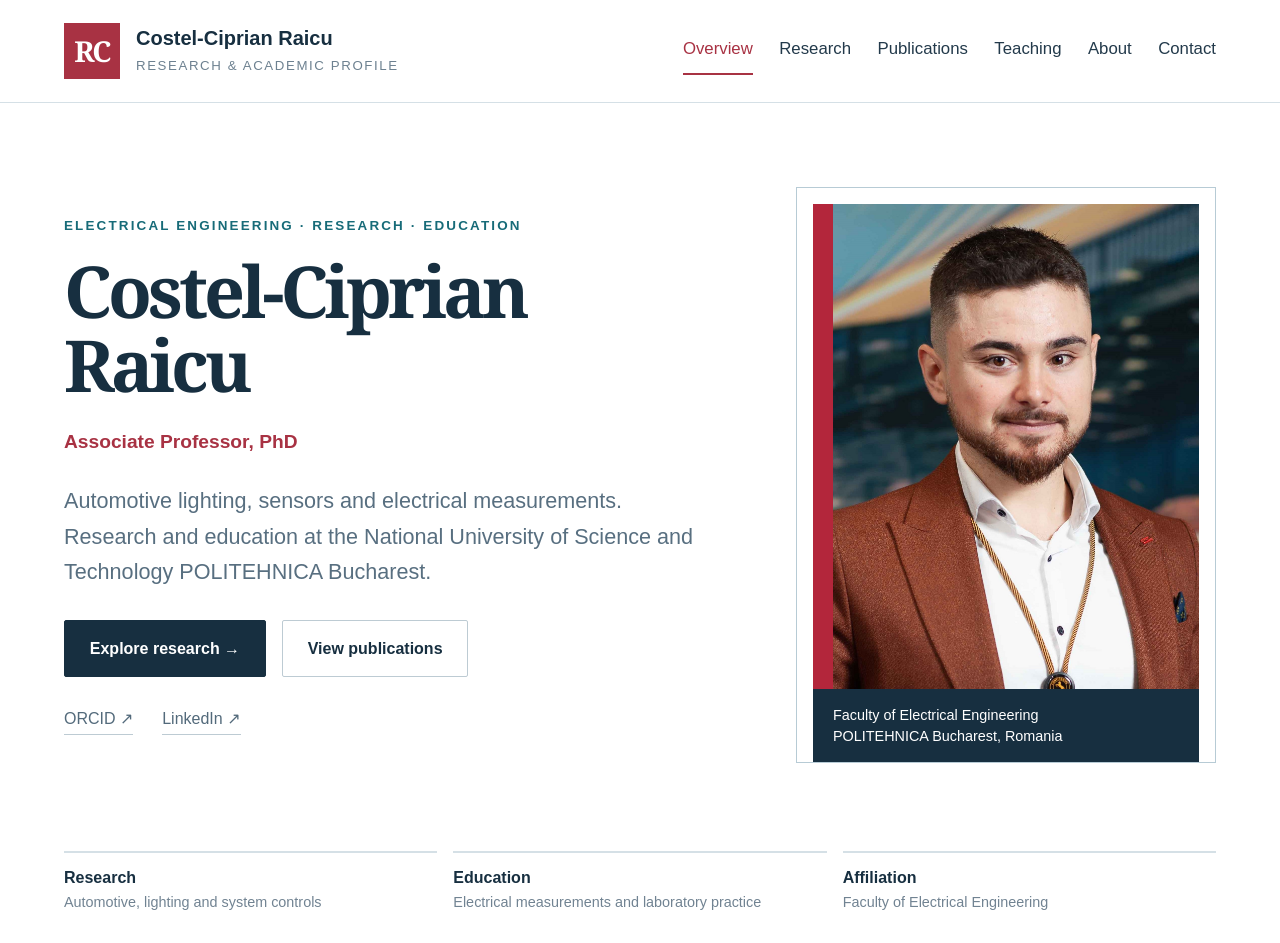
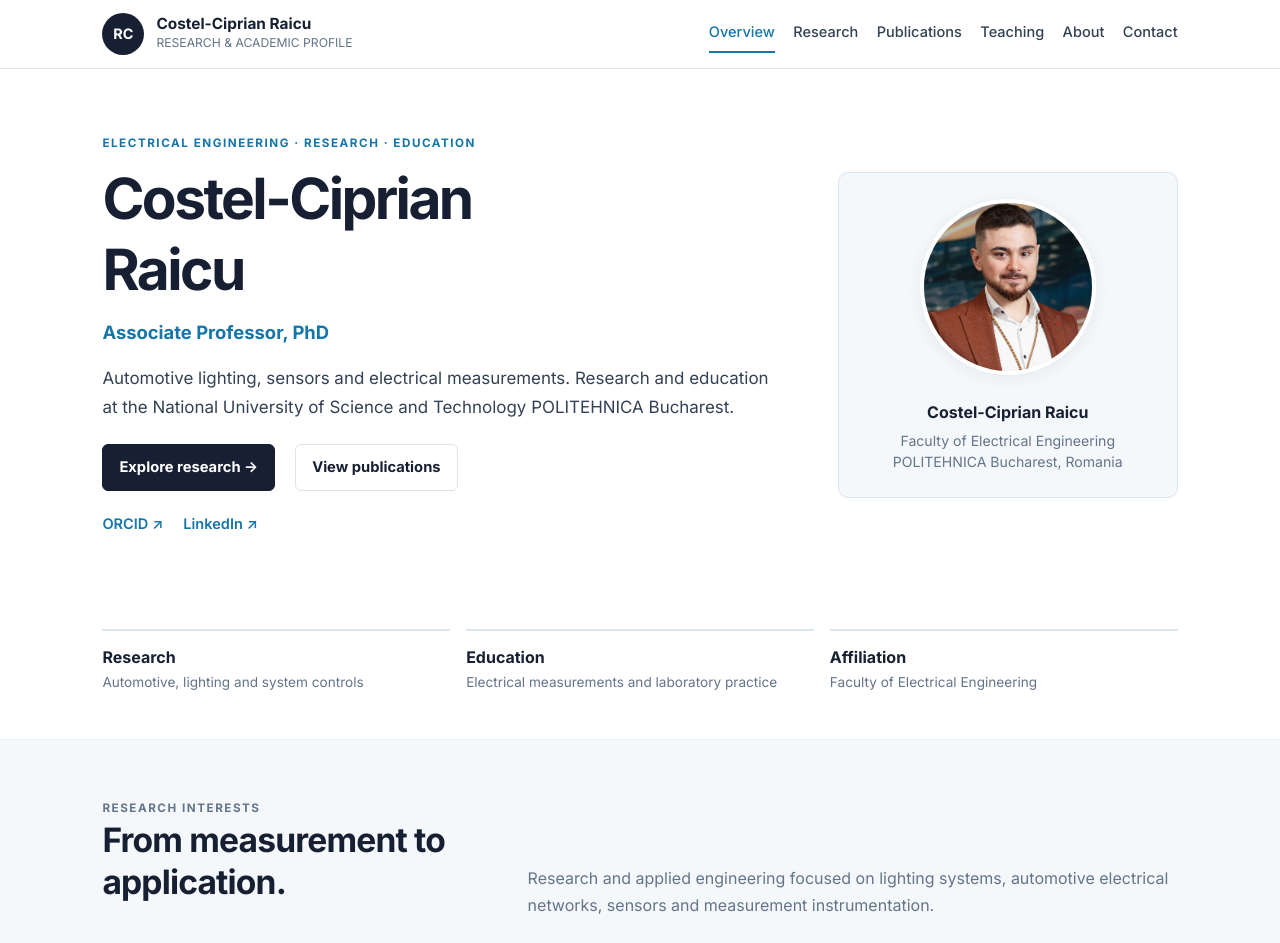
Before and after one commit to ccraicu/academic-website, a plain HTML site: page index.html in a window 1280 px wide. Shown: the top 943 px of the page. Drawn offline with Linux system fonts and the light colour scheme.

Commit message:
Update style.css

```diff
--- a/style.css
+++ b/style.css
@@ -1,73 +1,95 @@
 :root {
-  --ink:#172f40; --text:#536a7b; --muted:#718392; --accent:#a83243;
-  --accent-dark:#862838; --paper:#fff; --soft:#f5f8fa; --line:#d5e0e6;
-  --max:1574px; --radius:0px;
+  --ink: #172033;
+  --text: #334155;
+  --muted: #64748b;
+  --accent: #1675a9;
+  --accent-dark: #105b85;
+  --paper: #ffffff;
+  --soft: #f5f8fb;
+  --line: #dce5ec;
+  --max: 1120px;
+  --radius: 10px;
 }
-*{box-sizing:border-box}
-html{scroll-behavior:smooth;scroll-padding-top:100px}
-body{margin:0;background:var(--paper);color:var(--text);font:18px/1.62 "DM Sans",Arial,sans-serif}
-a{color:var(--accent);text-decoration:none}
-a:hover{color:var(--accent-dark);text-decoration:underline}
-img{max-width:100%}
-.skip-link{position:absolute;left:-9999px;top:0;background:#fff;padding:.7rem;z-index:2000}
-.skip-link:focus{left:1rem}
-.site-header{position:sticky;top:0;z-index:1000;background:#fff;border-bottom:1px solid var(--line)}
-.header-inner{max-width:var(--max);margin:auto;padding:1.45rem 0;display:flex;align-items:center;justify-content:space-between;gap:2rem}
-.brand{display:flex;align-items:center;gap:1rem;color:var(--ink);text-decoration:none;min-width:350px}
-.brand:hover{text-decoration:none}
-.brand-mark{width:56px;height:56px;display:grid;place-items:center;background:var(--accent);color:#fff;font-family:Georgia,serif;font-size:1.8rem;font-weight:700;letter-spacing:-.06em}
-.brand-text strong{display:block;font-size:1.25rem;line-height:1.25;font-weight:700;color:var(--ink)}
-.brand-text small{display:block;margin-top:.25rem;color:#6d8190;font-size:.83rem;letter-spacing:.12em;text-transform:uppercase}
-.main-nav{display:flex;align-items:center;gap:1.65rem;flex-wrap:wrap}
-.main-nav a{color:#233a4b;font-size:1.05rem;font-weight:500;padding:.45rem 0 .65rem;border-bottom:2px solid transparent}
-.main-nav a:hover,.main-nav a[aria-current=page]{color:var(--accent);border-color:var(--accent);text-decoration:none}
-main{min-height:60vh}
-.container{max-width:var(--max);margin:auto;padding-left:0;padding-right:0}
-.hero{padding-top:5.25rem;padding-bottom:3.7rem}
-.hero-grid{display:grid;grid-template-columns:minmax(0,1.45fr) minmax(420px,.9fr);gap:5rem;align-items:center}
-.eyebrow,.section-tag{margin:0 0 1.1rem;text-transform:uppercase;letter-spacing:.16em;font-size:.84rem;font-weight:800;color:#176b78}
-h1,h2,h3{color:var(--ink);line-height:1.15}
-h1{font-family:"Cormorant Garamond",Georgia,serif;font-size:clamp(4.3rem,5.6vw,6.15rem);font-weight:600;letter-spacing:-.055em;margin:0 0 1.6rem;line-height:1.02}
-h2{font-family:"Cormorant Garamond",Georgia,serif;font-size:clamp(2.1rem,3vw,3rem);letter-spacing:-.025em;margin:0 0 1rem;font-weight:600}
-h3{font-size:1.2rem;margin:.3rem 0 .5rem}
-.role{color:var(--accent);font-size:1.2rem;font-weight:700;margin:0 0 1.6rem}
-.lead{font-size:1.35rem;line-height:1.65;max-width:790px;margin:0 0 1.9rem;color:#586f80}
-.actions,.social-links{display:flex;flex-wrap:wrap;align-items:center;gap:.9rem 1rem}
-.actions{margin:1.8rem 0 1.8rem}
-.button{display:inline-block;border-radius:2px;padding:.9rem 1.55rem;font-size:1rem;font-weight:700;border:1px solid var(--ink);background:var(--ink);color:#fff}
-.button:hover{background:#25475b;color:#fff;text-decoration:none}
-.button.secondary{color:var(--ink);background:#fff;border-color:#bdcbd3}
-.social-links{gap:1.8rem}
-.social-links a{font-size:1rem;color:#536a7b;border-bottom:1px solid #bdcbd3;padding-bottom:.15rem}
-.profile-panel{position:relative;background:#fff;border:1px solid #b7cbd5;padding:1rem 1rem 0;max-width:525px;width:100%;justify-self:end}
-.profile-photo{display:block;width:100%;height:485px;object-fit:cover;object-position:center 35%;border-left:20px solid #b3263b;border-radius:0;box-shadow:none}
-.profile-name{display:none}
-.profile-affiliation{display:flex;justify-content:space-between;gap:1rem;align-items:center;background:var(--ink);color:#fff;font-size:.9rem;line-height:1.4;padding:1rem 1.25rem;margin:0}
-.stats{display:grid;grid-template-columns:repeat(3,1fr);gap:1rem;margin-top:1.8rem}
-.stat{border-top:2px solid var(--line);padding:.8rem 0}
-.stat strong{display:block;color:var(--ink);font-size:1rem}
-.stat span{display:block;font-size:.9rem;color:var(--muted)}
-.section{padding:4rem 0}
-.section.soft{background:var(--soft);border-top:1px solid #edf1f5;border-bottom:1px solid #edf1f5}
-.section-head{display:flex;align-items:end;justify-content:space-between;gap:1.5rem;margin-bottom:1.7rem}
-.section-head p{max-width:650px;color:var(--muted);margin:0}
-.cards{display:grid;grid-template-columns:repeat(3,minmax(0,1fr));gap:1rem}
-.card{padding:1.4rem;background:#fff;border:1px solid var(--line);border-radius:0}
-.card .number{color:var(--accent);font-size:.75rem;letter-spacing:.1em;font-weight:750}
-.card p{margin:.45rem 0 0;font-size:.98rem}
-.project-list,.publication-list{display:grid;gap:.9rem}
-.project,.publication{padding:1.1rem 1.25rem;border:1px solid var(--line);border-radius:0;background:#fff}
-.project p,.publication p{margin:.3rem 0 0}
-.meta{color:var(--muted);font-size:.9rem}
-.page-intro{padding:3.5rem 0 1.6rem}
-.page-intro h1{font-size:clamp(3.2rem,4.6vw,4.7rem)}
-.content-narrow{max-width:850px}
-.prose p{margin:0 0 1rem}
-.prose ul{padding-left:1.25rem}
-.info-grid{display:grid;grid-template-columns:repeat(2,minmax(0,1fr));gap:1rem}
-footer{border-top:1px solid var(--line);padding:1.5rem 0;color:var(--muted);font-size:.9rem}
-.footer-inner{max-width:var(--max);margin:auto;display:flex;justify-content:space-between;gap:1rem;align-items:center;flex-wrap:wrap}
-.footer-inner strong{color:var(--ink)}
-@media(max-width:1650px){.header-inner,.container,.footer-inner{margin-left:5%;margin-right:5%}}
-@media(max-width:900px){body{font-size:16px}.header-inner{padding:1rem 0;align-items:flex-start;flex-direction:column;gap:.7rem}.brand{min-width:0}.main-nav{gap:.9rem}.hero{padding-top:3rem}.hero-grid{grid-template-columns:1fr;gap:2.5rem}.profile-panel{justify-self:start;max-width:525px}.profile-photo{height:auto;max-height:520px;aspect-ratio:1/1.05}.cards{grid-template-columns:repeat(2,minmax(0,1fr))}.lead{font-size:1.15rem}}
-@media(max-width:560px){.header-inner,.container,.footer-inner{margin-left:1rem;margin-right:1rem}.brand-mark{width:46px;height:46px;font-size:1.45rem}.brand-text strong{font-size:1rem}.brand-text small{font-size:.68rem}.main-nav{gap:.35rem .8rem}.main-nav a{font-size:.86rem}.hero{padding-top:2.4rem}h1{font-size:3.5rem}.cards,.info-grid,.stats{grid-template-columns:1fr}.section{padding:2.8rem 0}.section-head{display:block}.profile-panel{padding:.6rem .6rem 0}.profile-photo{border-left-width:12px}.profile-affiliation{font-size:.75rem;padding:.8rem;flex-wrap:wrap}}
+* { box-sizing: border-box; }
+html { scroll-behavior: smooth; scroll-padding-top: 90px; }
+body { margin: 0; font: 16px/1.7 Inter, -apple-system, BlinkMacSystemFont, "Segoe UI", sans-serif; color: var(--text); background: var(--paper); }
+a { color: var(--accent); text-decoration: none; }
+a:hover { color: var(--accent-dark); text-decoration: underline; }
+img { max-width: 100%; }
+.skip-link { position: absolute; left: -9999px; top: 0; background: white; padding: .7rem; z-index: 2000; }
+.skip-link:focus { left: 1rem; }
+.site-header { position: sticky; top: 0; z-index: 1000; background: rgba(255,255,255,.96); backdrop-filter: blur(10px); border-bottom: 1px solid var(--line); }
+.header-inner { max-width: var(--max); margin: auto; padding: .8rem 1.4rem; display: flex; align-items: center; justify-content: space-between; gap: 1.5rem; }
+.brand { display: flex; align-items: center; gap: .75rem; color: var(--ink); text-decoration: none; min-width: 220px; }
+.brand:hover { text-decoration: none; }
+.brand-mark { width: 42px; height: 42px; display: grid; place-items: center; border-radius: 50%; background: var(--ink); color: white; font-weight: 700; font-size: .9rem; }
+.brand-text strong { display: block; font-size: .96rem; line-height: 1.25; }
+.brand-text small { display: block; color: var(--muted); font-size: .76rem; }
+.main-nav { display: flex; align-items: center; gap: 1.15rem; flex-wrap: wrap; }
+.main-nav a { color: var(--text); font-size: .91rem; font-weight: 500; padding: .35rem 0; border-bottom: 2px solid transparent; }
+.main-nav a:hover, .main-nav a[aria-current="page"] { color: var(--accent); border-color: var(--accent); text-decoration: none; }
+main { min-height: 60vh; }
+.container { max-width: var(--max); margin: auto; padding-left: 1.4rem; padding-right: 1.4rem; }
+.hero { padding-top: 4.1rem; padding-bottom: 3.8rem; }
+.hero-grid { display: grid; grid-template-columns: minmax(0, 1.6fr) minmax(250px, .8fr); gap: 3.5rem; align-items: center; }
+.eyebrow, .section-tag { margin: 0 0 .65rem; text-transform: uppercase; letter-spacing: .13em; font-size: .73rem; font-weight: 700; color: var(--accent); }
+h1, h2, h3 { color: var(--ink); line-height: 1.25; }
+h1 { font-size: clamp(2.4rem, 5vw, 3.55rem); letter-spacing: -.045em; margin: 0 0 .65rem; }
+h2 { font-size: clamp(1.65rem, 3vw, 2.1rem); letter-spacing: -.025em; margin: 0 0 1rem; }
+h3 { font-size: 1.12rem; margin: .3rem 0 .5rem; }
+.role { color: var(--accent); font-size: 1.15rem; font-weight: 650; margin: 0 0 1rem; }
+.lead { font-size: 1.06rem; max-width: 690px; margin: 0 0 1.3rem; }
+.actions, .social-links { display: flex; flex-wrap: wrap; align-items: center; gap: .8rem 1.25rem; }
+.actions { margin: 1.4rem 0 1.3rem; }
+.button { display: inline-block; border-radius: 6px; padding: .62rem 1rem; font-size: .92rem; font-weight: 650; border: 1px solid var(--ink); background: var(--ink); color: white; }
+.button:hover { background: #29374f; color: white; text-decoration: none; }
+.button.secondary { color: var(--ink); background: white; border-color: var(--line); }
+.social-links a { font-size: .91rem; font-weight: 600; }
+.profile-panel { background: var(--soft); border: 1px solid var(--line); border-radius: var(--radius); padding: 1.6rem; text-align: center; }
+.profile-photo { width: 176px; height: 176px; object-fit: cover; object-position: center; border-radius: 50%; border: 4px solid white; box-shadow: 0 3px 15px #0f172a12; }
+.profile-name { margin-top: 1rem; color: var(--ink); font-weight: 700; }
+.profile-affiliation { color: var(--muted); font-size: .88rem; line-height: 1.5; margin-top: .2rem; }
+.stats { display: grid; grid-template-columns: repeat(3, 1fr); gap: 1rem; margin-top: 2rem; }
+.stat { border-top: 2px solid var(--line); padding: .8rem 0; }
+.stat strong { display: block; color: var(--ink); font-size: 1rem; }
+.stat span { display: block; font-size: .85rem; color: var(--muted); }
+.section { padding: 3.7rem 0; }
+.section.soft { background: var(--soft); border-top: 1px solid #edf1f5; border-bottom: 1px solid #edf1f5; }
+.section-head { display: flex; align-items: end; justify-content: space-between; gap: 1.5rem; margin-bottom: 1.7rem; }
+.section-head p { max-width: 650px; color: var(--muted); margin: 0; }
+.cards { display: grid; grid-template-columns: repeat(3, minmax(0, 1fr)); gap: 1rem; }
+.card { padding: 1.35rem; background: white; border: 1px solid var(--line); border-radius: var(--radius); }
+.card .number { color: var(--accent); font-size: .72rem; letter-spacing: .1em; font-weight: 750; }
+.card p { margin: .45rem 0 0; font-size: .94rem; }
+.project-list, .publication-list { display: grid; gap: .9rem; }
+.project, .publication { padding: 1.1rem 1.25rem; border: 1px solid var(--line); border-radius: 8px; background: white; }
+.project p, .publication p { margin: .3rem 0 0; }
+.meta { color: var(--muted); font-size: .86rem; }
+.page-intro { padding: 3.4rem 0 1.6rem; }
+.page-intro h1 { font-size: clamp(2.1rem, 4vw, 3rem); }
+.content-narrow { max-width: 850px; }
+.prose p { margin: 0 0 1rem; }
+.prose ul { padding-left: 1.25rem; }
+.info-grid { display: grid; grid-template-columns: repeat(2, minmax(0, 1fr)); gap: 1rem; }
+footer { border-top: 1px solid var(--line); padding: 1.5rem 0; color: var(--muted); font-size: .88rem; }
+.footer-inner { max-width: var(--max); margin: auto; padding: 0 1.4rem; display: flex; justify-content: space-between; gap: 1rem; align-items: center; flex-wrap: wrap; }
+.footer-inner strong { color: var(--ink); }
+@media (max-width: 800px) {
+  .header-inner { align-items: flex-start; flex-direction: column; gap: .55rem; }
+  .main-nav { gap: .85rem; }
+  .hero-grid { grid-template-columns: 1fr; gap: 2rem; }
+  .profile-panel { max-width: 430px; }
+  .cards { grid-template-columns: repeat(2, minmax(0, 1fr)); }
+}
+@media (max-width: 560px) {
+  .container { padding-left: 1rem; padding-right: 1rem; }
+  .header-inner { padding: .75rem 1rem; }
+  .brand { min-width: 0; }
+  .brand-text strong { font-size: .9rem; }
+  .main-nav { gap: .45rem .8rem; }
+  .main-nav a { font-size: .85rem; }
+  .hero { padding-top: 2.5rem; }
+  .cards, .info-grid, .stats { grid-template-columns: 1fr; }
+  .section { padding: 2.8rem 0; }
+  .section-head { display: block; }
+}
```
